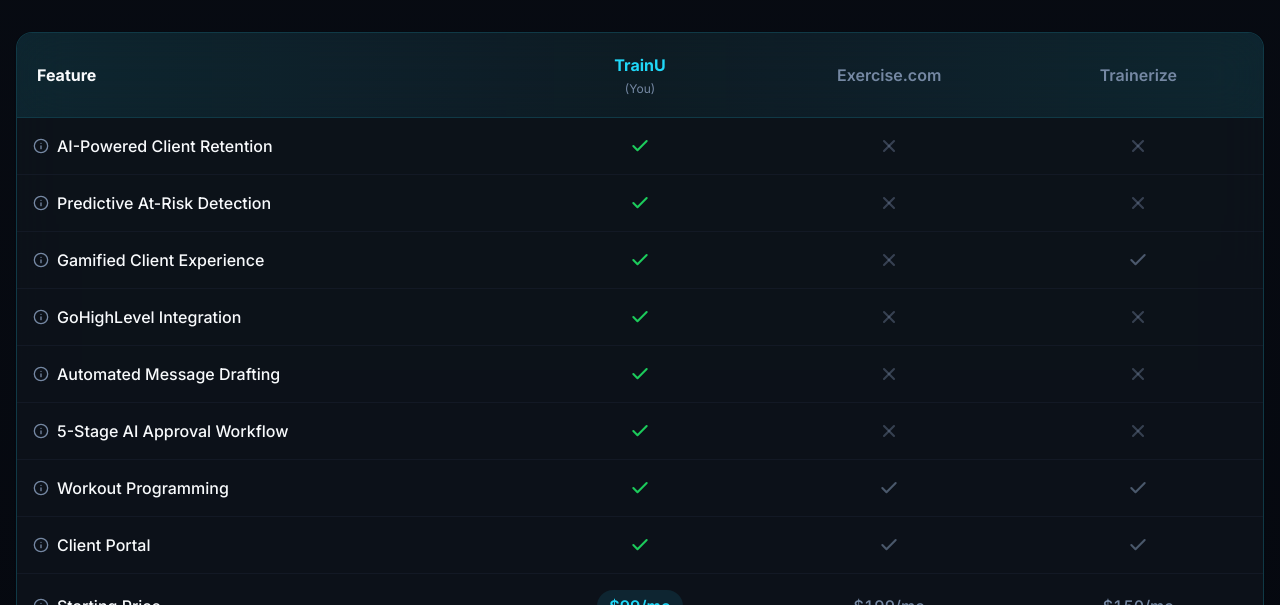
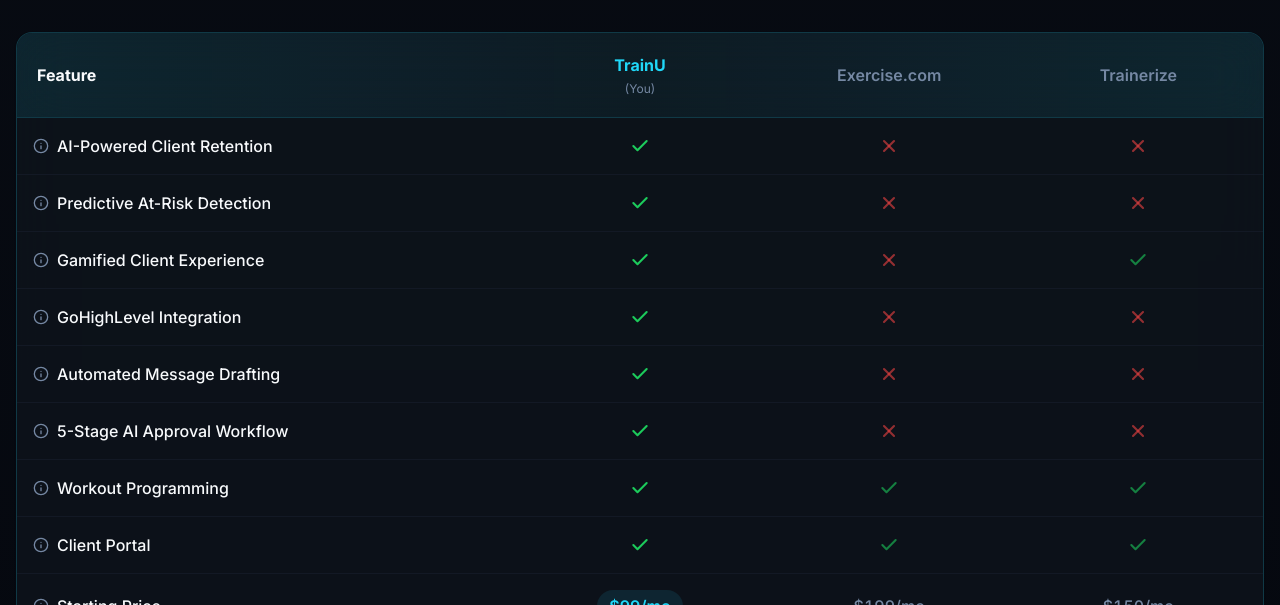
Before and after one commit to jayjohn18000/trainu-agent, a React (Vite) app: page / in a window 1280 px wide. Shown: the part 5520-6125 px from the top of the page. Built offline with nearby package versions, Linux system fonts and the light colour scheme; no server answers.

Commit message:
Update icon colors for competitor comparison
Change check icons for Exercise.com and Trainerize to faded green and X icons to faded red. This ensures better visual distinction and aligns with common color conventions for positive and negative indicators.

```diff
--- a/src/components/landing/CompetitorTable.tsx
+++ b/src/components/landing/CompetitorTable.tsx
@@ -118,9 +118,9 @@ function FeatureRow({
       <td className="p-4 text-center align-middle w-[200px]">
         {typeof feature.exercise === 'boolean' ? (
           feature.exercise ? (
-            <Check className="h-5 w-5 text-muted-foreground/60 mx-auto" strokeWidth={2.5} />
+            <Check className="h-5 w-5 text-success/60 mx-auto" strokeWidth={2.5} />
           ) : (
-            <X className="h-5 w-5 text-muted-foreground/40 mx-auto" strokeWidth={2.5} />
+            <X className="h-5 w-5 text-danger/60 mx-auto" strokeWidth={2.5} />
           )
         ) : (
           <span className="text-muted-foreground font-medium tabular-nums">{feature.exercise}</span>
@@ -129,9 +129,9 @@ function FeatureRow({
       <td className="p-4 text-center align-middle w-[200px]">
         {typeof feature.trainerize === 'boolean' ? (
           feature.trainerize ? (
-            <Check className="h-5 w-5 text-muted-foreground/60 mx-auto" strokeWidth={2.5} />
+            <Check className="h-5 w-5 text-success/60 mx-auto" strokeWidth={2.5} />
           ) : (
-            <X className="h-5 w-5 text-muted-foreground/40 mx-auto" strokeWidth={2.5} />
+            <X className="h-5 w-5 text-danger/60 mx-auto" strokeWidth={2.5} />
           )
         ) : (
           <span className="text-muted-foreground font-medium tabular-nums">{feature.trainerize}</span>
@@ -214,9 +214,9 @@ export function CompetitorTable() {
               <span className="font-medium text-muted-foreground">Exercise.com</span>
               {typeof selectedFeature?.exercise === 'boolean' ? (
                 selectedFeature.exercise ? (
-                  <Check className="h-6 w-6 text-muted-foreground/60" strokeWidth={2.5} />
+                  <Check className="h-6 w-6 text-success/60" strokeWidth={2.5} />
                 ) : (
-                  <X className="h-6 w-6 text-muted-foreground/40" strokeWidth={2.5} />
+                  <X className="h-6 w-6 text-danger/60" strokeWidth={2.5} />
                 )
               ) : (
                 <span className="font-medium text-muted-foreground tabular-nums">{selectedFeature?.exercise}</span>
@@ -227,9 +227,9 @@ export function CompetitorTable() {
               <span className="font-medium text-muted-foreground">Trainerize</span>
               {typeof selectedFeature?.trainerize === 'boolean' ? (
                 selectedFeature.trainerize ? (
-                  <Check className="h-6 w-6 text-muted-foreground/60" strokeWidth={2.5} />
+                  <Check className="h-6 w-6 text-success/60" strokeWidth={2.5} />
                 ) : (
-                  <X className="h-6 w-6 text-muted-foreground/40" strokeWidth={2.5} />
+                  <X className="h-6 w-6 text-danger/60" strokeWidth={2.5} />
                 )
               ) : (
                 <span className="font-medium text-muted-foreground tabular-nums">{selectedFeature?.trainerize}</span>
```
